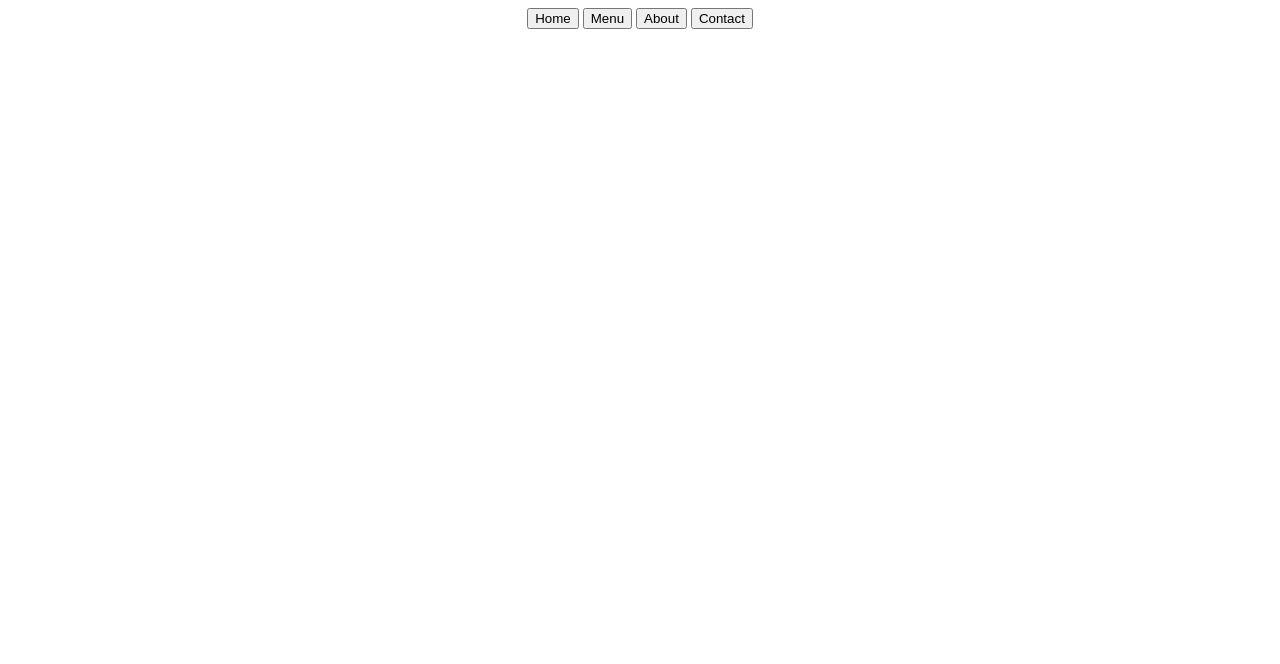
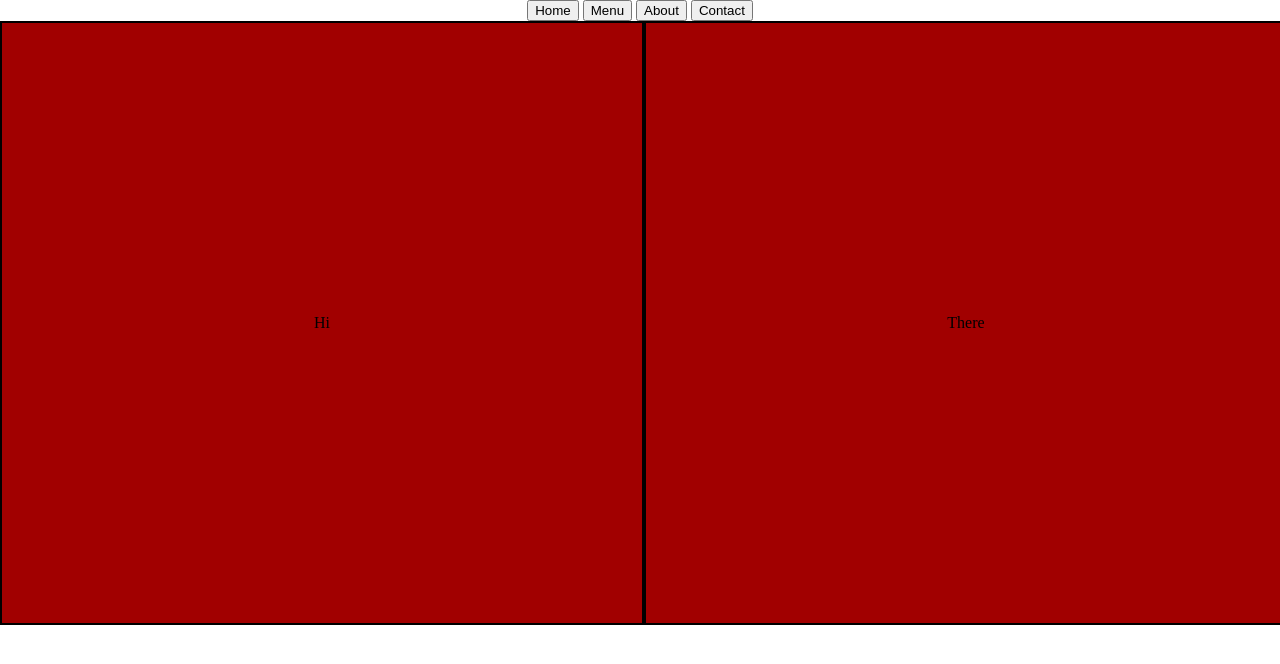
Before and after one commit to newplayer-afk/odin-restaurant-page, a website built with webpack: page src/template.html in a window 1280 px wide. Built offline with nearby package versions, Linux system fonts and the light colour scheme.

Commit message:
Add flex container for main content Add styling to flex container Add images folder to src/ Add kbbq image to src/images

```diff
--- a/src/styles.css
+++ b/src/styles.css
@@ -1,3 +1,8 @@
+body{
+    margin: 0px;
+    padding: 0px;
+}
+
 main {
     display: flex;
     justify-content: space-evenly;
@@ -19,5 +24,19 @@ header {
     justify-content: space-around;
     align-items: center;
 }
-button {
+
+.horizontal-container {
+    display: flex;
+    flex-direction: row;
 }
+
+.description,
+.photo {
+    background-color: rgb(161, 0, 0);
+    height: 75vh;
+    width: 50vw;
+    border: 2px solid black;
+    display: flex;
+    justify-content: center;
+    align-items: center;
+}
--- a/src/template.html
+++ b/src/template.html
@@ -16,9 +16,11 @@
     </header>
     <div id="content">
         <main>
-            <!--AT THE MOMENT THERE IS ONLY PLACE HOLDER TEXT-->
-            <div class="description"></div>
-            <div class="photo"></div>
+            <div class="horizontal-container">
+                <!--AT THE MOMENT THERE IS ONLY PLACE HOLDER TEXT-->
+                <div class="description">Hi</div>
+                <div class="photo">There</div>
+            </div>
         </main>
     </div>
 </body>
--- a/webpack.config.js
+++ b/webpack.config.js
@@ -21,6 +21,10 @@ module.exports = {
         test: /\.css$/i,
         use: ["style-loader", "css-loader"],
       },
+      {
+        test: /\.(png|svg|jpg|jpeg|gif)$/i,
+        type: "asset/resource",
+      },
     ],
   },
 };
```
Also changed, not shown: src/assets/images/kbbq.jpeg (added).
